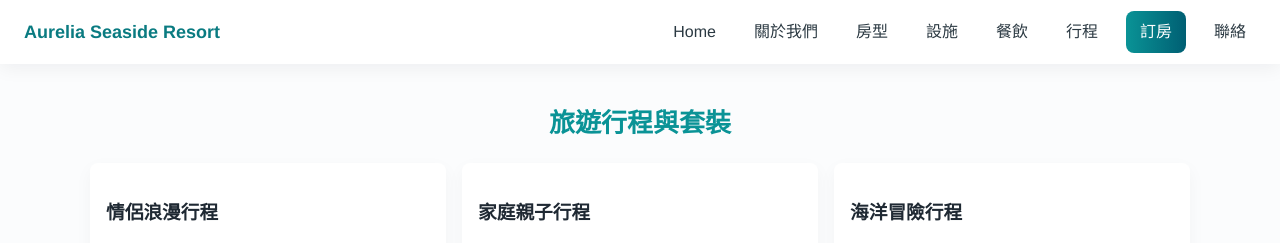
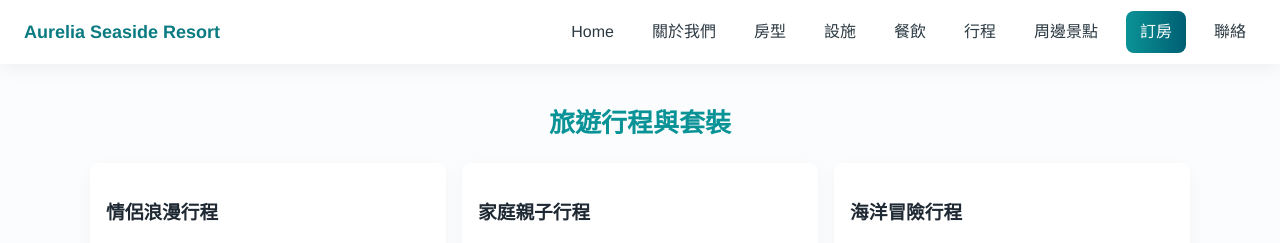
Before and after one commit to ccc793608-bot/fjcuweb, a plain HTML site: page activities.html in a window 1280 px wide. Shown: the top 243 px of the page. Drawn offline with Linux system fonts and the light colour scheme.

Commit message:
Add link to attractions page in activities.html

```diff
--- a/activities.html
+++ b/activities.html
@@ -16,6 +16,7 @@
       <a href="facilities.html">設施</a>
       <a href="dining.html">餐飲</a>
       <a href="activities.html">行程</a>
+      <a href="attractions.html">周邊景點</a>
       <a href="booking.html" class="cta">訂房</a>
       <a href="contact.html">聯絡</a>
     </nav>
```
